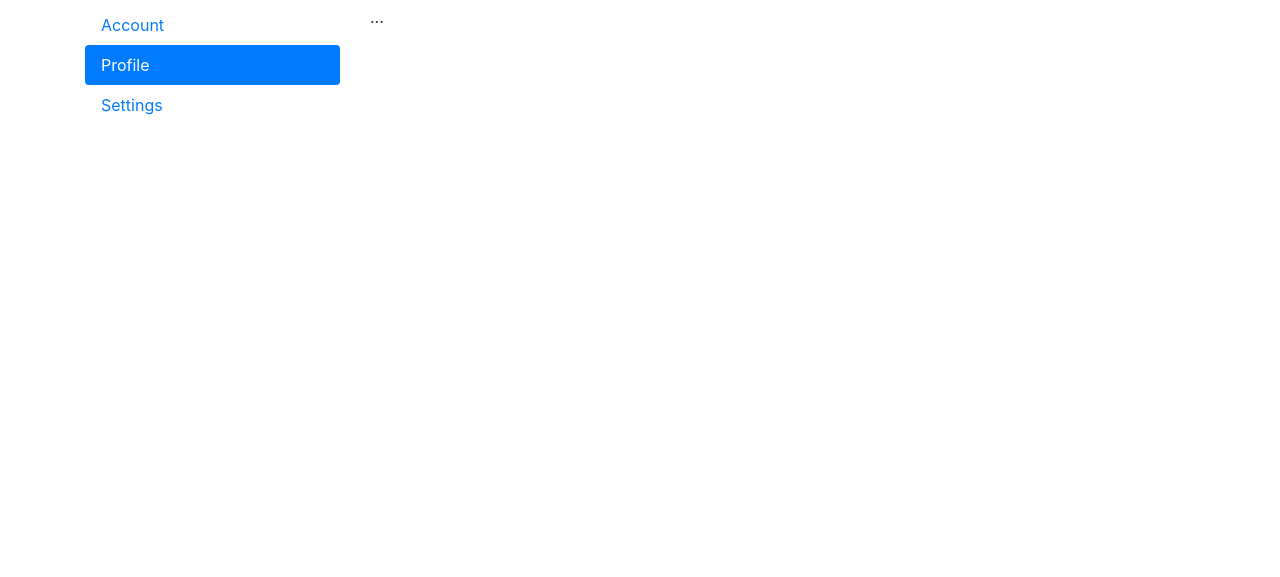
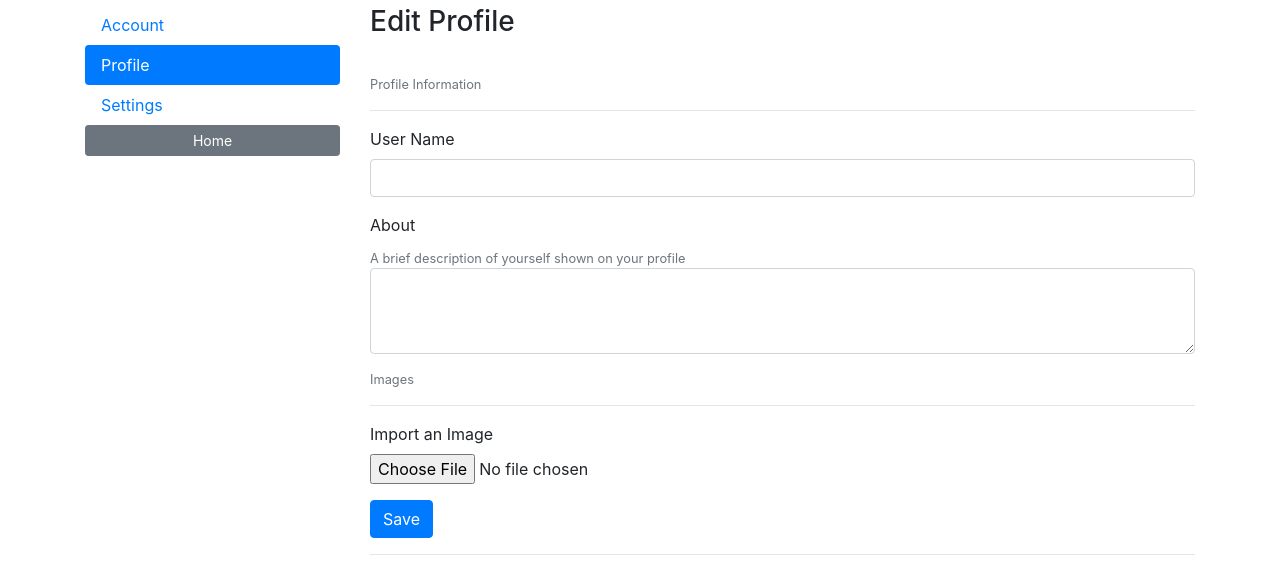
Before and after one commit to athoward1/cs326-final-alef, a plain HTML site: page settings.html in a window 1280 px wide. Both pictures are taken after a click on the tab "Profile". Shown: the part 51-628 px from the top of the page. Drawn offline with nearby package versions, Linux system fonts and the light colour scheme.

Commit message:
Added forms to edit user name, about section, and profile image. Added save button. Button doesn't do anything yet

```diff
--- a/settings.html
+++ b/settings.html
@@ -18,6 +18,7 @@
             <a class="nav-link active" id="v-pills-home-tab" data-toggle="pill" href="#v-pills-account" role="tab" aria-controls="v-pills-home" aria-selected="true">Account</a>
             <a class="nav-link" id="v-pills-profile-tab" data-toggle="pill" href="#v-pills-profile" role="tab" aria-controls="v-pills-profile" aria-selected="false">Profile</a>
             <a class="nav-link" id="v-pills-messages-tab" data-toggle="pill" href="#v-pills-settings" role="tab" aria-controls="v-pills-messages" aria-selected="false">Settings</a>
+            <a href="homepage.html" class="btn btn-outline-secondary btn-sm active" role="button" aria-pressed="true">Home</a>
           </div>
         </div>
         <div class="col-9">
@@ -73,12 +74,36 @@
                       <hr class="solid">
 
                     <button type="submit" class="btn btn-primary">Save</button>
+                    <hr class = "solid">
                   </form>
 
 
             </div>
             <!--Profile TAB-->
-            <div class="tab-pane fade" id="v-pills-profile" role="tabpanel" aria-labelledby="v-pills-profile-tab">...</div>
+            <div class="tab-pane fade" id="v-pills-profile" role="tabpanel" aria-labelledby="v-pills-profile-tab">
+                <h3>Edit Profile</h3><br>
+                <small id="profileInfo" class="form-text text-muted">Profile Information</small>
+                <hr class ="solid">
+                <div class="form-group">
+                    <label for="userName">User Name</label>
+                    <input type="email" class="form-control" id="userName">
+                </div>
+                <div class="form-group">
+                    <label for="aboutMe">About</label>
+                    <small id="aboutMeHelp" class="form-text text-muted">A brief description of yourself shown on your profile</small>
+                    <textarea class="form-control" id="aboutMe" rows="3"></textarea>
+                </div>
+                <small id="images" class="form-text text-muted">Images</small>
+                <hr class = "solid">
+                <form>
+                    <div class="form-group">
+                      <label for="profileImage">Import an Image</label>
+                      <input type="file" class="form-control-file" id="profileImage">
+                    </div>
+                </form>
+                <button type="submit" class="btn btn-primary">Save</button>
+                <hr class = "solid">
+            </div>
             <!--SETTINGS TAB-->
             <div class="tab-pane fade" id="v-pills-settings" role="tabpanel" aria-labelledby="v-pills-settings-tab">...</div>
           </div>
```
